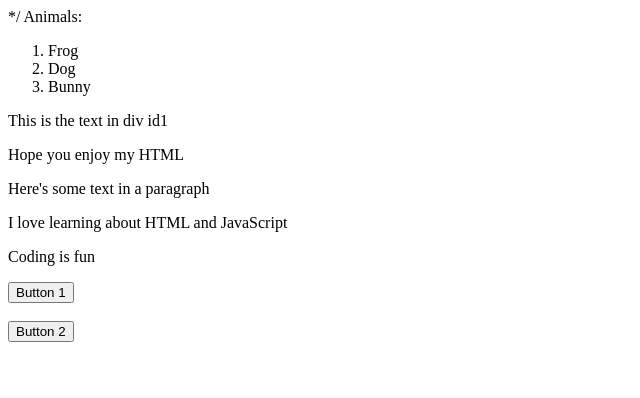
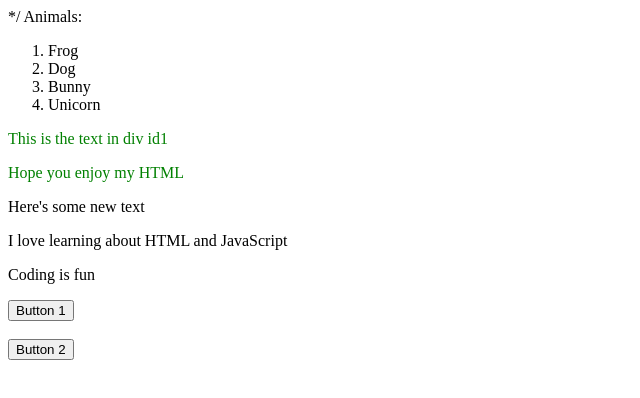
Before and after one commit to courjimen/JS-exercises, a plain HTML site: page Prework/Exercises/6.html in a window 1280 px wide. Shown: the whole page, without its empty margins (0-640 px from the left). Drawn offline with Linux system fonts and the light colour scheme.

Commit message:
Completed #6

```diff
--- a/Prework/Exercises/6.html
+++ b/Prework/Exercises/6.html
@@ -27,41 +27,57 @@ For this exercise, don't change the HTML code given.
     </ol>
 
     <div id="id1">
-      <p>This is the text in div id1</p>
+      <p>This is the text in div id1 </p>
       <p>Hope you enjoy my HTML</p>
     </div>
 
-    <p id="id2">Here's some text in a paragraph</p>
+    <p id="id2">Here's some new text</p>
 
     <div class="myClass">I love learning about HTML and JavaScript</div>
 
     <p class="myClass">Coding is fun</p>
 
-    <button id="button1">Button 1</button>
+    <button onclick="heyThere()">Button 1</button>
     <br /><br />
     <button id="button2">Button 2</button>
   </body>
 
   <script type="text/javascript">
     // Exercise 1: Select the element with id "id2" and change the text inside it to "Here's some new text"
-
+    // https://developer.mozilla.org/en-US/docs/Web/API/Document/getElementById
+    const idTwoElement = document.getElementById("id2");
+    console.log(idTwoElement);
     // Exercise 2: Select the element with id "id1" and make the text inside it green.
+    const idOneElement = document.getElementById("id1");
+    idOneElement.style.color = "green";
 
     // Exercise 3: Select the elements that have the class "myClass". console.log the output.
-
+    const classElements = document.getElementsByClassName("myClass");
+    console.log("my class elements:", classElements);
+  // https://developer.mozilla.org/en-US/docs/Web/API/Element/children
     // Exercise 4: Select the children of the element with id "id1". console.log the output.
-
+    console.log(idOneElement.children)
     // Exercise 5: Select all list items on the page. console.log the output.
-
+    const listAnimals = document.getElementsByTagName("li");
+    console.log(listAnimals);
     // Exercise 6: Use JavaScript to find the *number* of list items on the page. console.log the output.
-
+    console.log(listAnimals.length);
     // Exercise 7: Using JavaScript, create a list item and add it to the end of the ordered list.
-
+    const ol = document.getElementById("ol1");
+    const li = document.createElement('li');
+    const text = document.createTextNode("Unicorn");
+    li.appendChild(text);
+    ol.appendChild(li);
     // Exercise 8: Using JavaScript, make it so that when button1 is clicked,
     // an alert pops up saying "Hi from Techtonica".
 
+    function heyThere(buttonOne){
+      alert("Hi from Techtonica")
+    }
+
     // Exercise 9: In your own words, write a few sentences explaining what the DOM is. Write your answer in a comment below:
-    //
+    //the DOM is my html main file that I can manipulate on the backend to directly
+    // affect my webpage
 
     // The next two exercises combine the DOM with other JavaScript you've learned. Try them for an extra challenge!
 
@@ -74,6 +90,8 @@ For this exercise, don't change the HTML code given.
     // How was this exercise (easy, hard, fun, confusing)?
     // What references did you use to help?
     // Please put your answers in a comment below:
-    //
+    /* This exercise was VERY hard for me. I used MND
+    web docs and YouTube
+    */
   </script>
 </html>
```
